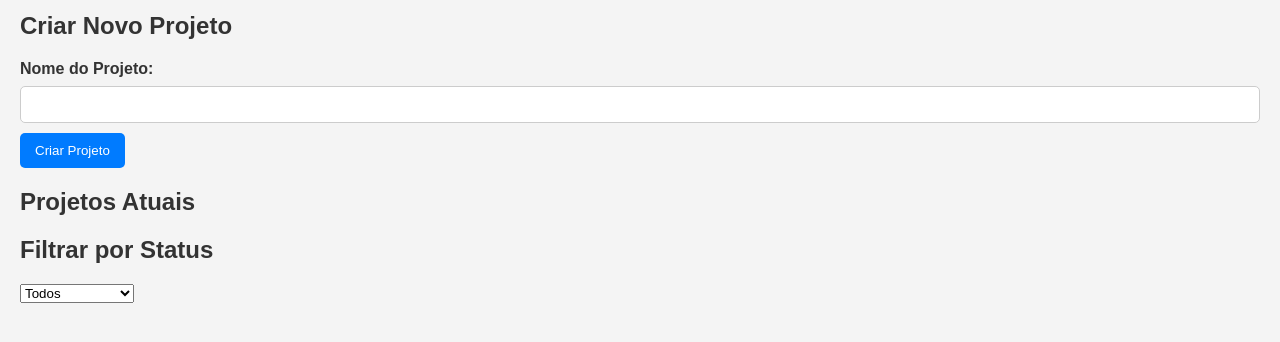
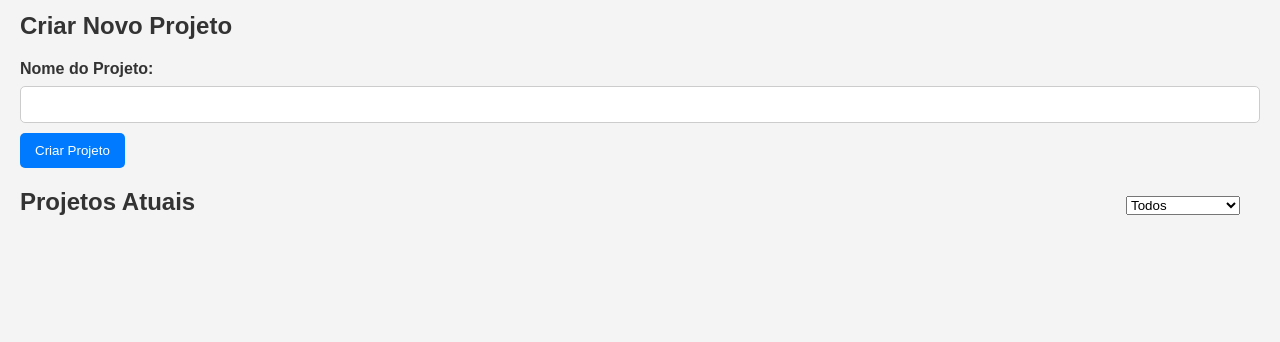
Before and after one commit to anselmotadeu/projectmanager-pro, a website: page src/projects.html in a window 1280 px wide. Shown: the part 98-440 px from the top of the page. Drawn offline with Linux system fonts and the light colour scheme; sample sign-in values are in the browser's storage.

Commit message:
🚀feat: Melhoria na visibilidade do filtro de tarefas e ajuste mo Layout de exibição dos filtros

```diff
--- a/src/css/style.css
+++ b/src/css/style.css
@@ -231,3 +231,9 @@ button {
 button:hover {
   background-color: #0056b3;
 }
+
+.filter-right {
+  float: right;
+  margin-right: 20px;
+  margin-top: -40px; /* Ajuste a posição para ficar abaixo do título */
+}
--- a/src/projects.html
+++ b/src/projects.html
@@ -26,15 +26,15 @@
     </form>
 
     <h2>Projetos Atuais</h2>
-    <ul id="projectList"></ul>
 
-    <h2>Filtrar por Status</h2>
-    <select id="filterStatus">
+    <select id="filterStatus" class="filter-right">
       <option value="all">Todos</option>
       <option value="pending">Pendente</option>
       <option value="inProgress">Em Andamento</option>
       <option value="complete">Concluído</option>
     </select>
+
+    <ul id="projectList"></ul>
 
     <!-- Modal de confirmação de exclusão de projeto -->
     <div id="deleteModal" class="modal">
```
